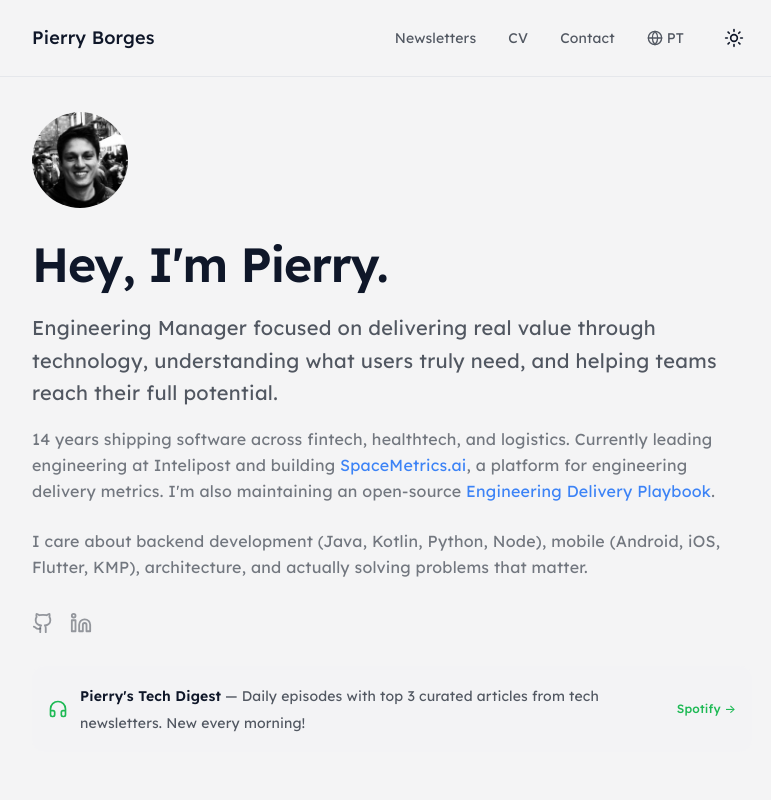
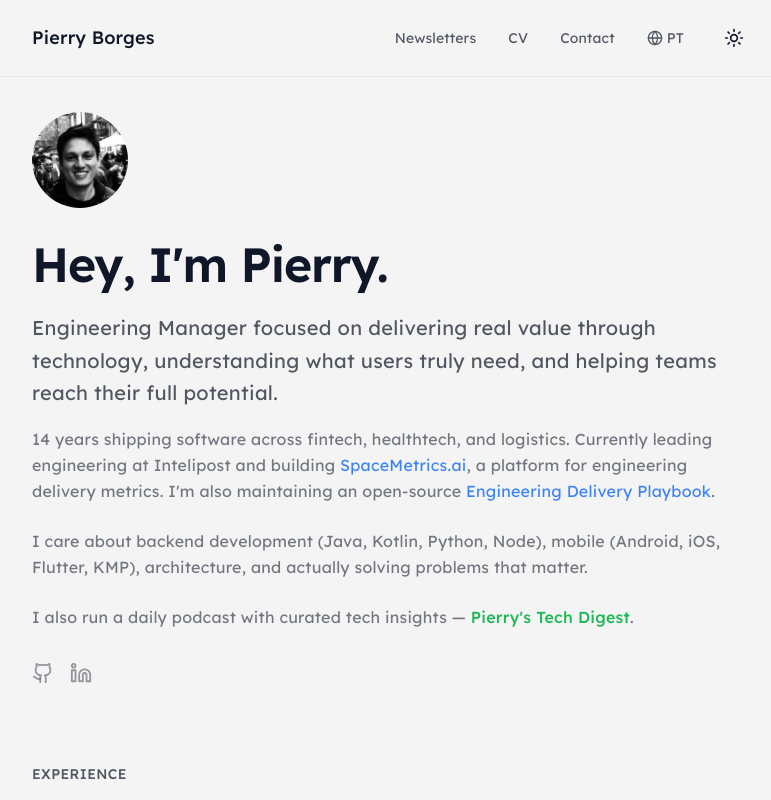
Before and after one commit to Pierry/pierry.github.io, a React (Vite) app: page / in a window 1280 px wide. Shown: the top 800 px of the page, without its empty margins (248-1019 px from the left). Built offline with nearby package versions, Linux system fonts and the light colour scheme.

Commit message:
refactor: integrate podcast mention into intro text

```diff
--- a/src/pages/Index.tsx
+++ b/src/pages/Index.tsx
@@ -121,6 +121,7 @@ const t = {
     heroDescCont: ", a platform for engineering delivery metrics. I'm also maintaining an open-source",
     heroPlaybook: "Engineering Delivery Playbook",
     heroTech: "I care about backend development (Java, Kotlin, Python, Node), mobile (Android, iOS, Flutter, KMP), architecture, and actually solving problems that matter.",
+    heroPodcast: "I also run a daily podcast with curated tech insights —",
     podcastSection: "🎙️ Podcast",
     podcastTitle: "Pierry's Tech Digest",
     podcastDesc: "New episode every day.",
@@ -165,6 +166,7 @@ const t = {
     heroDescCont: ", uma plataforma de métricas de delivery de engenharia. Também mantenho um",
     heroPlaybook: "Engineering Delivery Playbook",
     heroTech: "Curto desenvolvimento backend (Java, Kotlin, Python, Node), mobile (Android, iOS, Flutter, KMP), arquitetura, e resolver problemas que realmente importam.",
+    heroPodcast: "Também tenho um podcast diário com insights de tech curados —",
     podcastSection: "🎙️ Podcast",
     podcastTitle: "Pierry's Tech Digest",
     podcastDesc: "Episódio novo todo dia.",
@@ -373,12 +375,25 @@ const Index = () => {
             .
           </p>
 
-          <p className="text-base text-muted-foreground/80 leading-relaxed mb-8">
+          <p className="text-base text-muted-foreground/80 leading-relaxed mb-6">
             {i18n.heroTech}
           </p>
 
+          <p className="text-base text-muted-foreground/80 leading-relaxed mb-8">
+            {i18n.heroPodcast}{" "}
+            <a
+              href="https://open.spotify.com/show/7IDGFYZNOM6ERjPCRLlrb5"
+              target="_blank"
+              rel="noopener noreferrer"
+              className="text-[#1DB954] hover:underline font-medium"
+            >
+              Pierry's Tech Digest
+            </a>
+            .
+          </p>
+
           {/* Social Links */}
-          <div className="flex items-center space-x-4 mb-8">
+          <div className="flex items-center space-x-4">
             <a
               href="https://github.com/Pierry"
               target="_blank"
@@ -398,23 +413,6 @@ const Index = () => {
               <Linkedin size={22} />
             </a>
           </div>
-
-          {/* Podcast Card - Compact */}
-          <a
-            href="https://open.spotify.com/show/7IDGFYZNOM6ERjPCRLlrb5"
-            target="_blank"
-            rel="noopener noreferrer"
-            className="flex items-center gap-3 p-4 rounded-xl bg-accent/50 hover:bg-accent transition-colors group"
-          >
-            <Headphones size={20} className="text-[#1DB954] flex-shrink-0" />
-            <div className="flex-1 min-w-0">
-              <span className="text-sm font-semibold text-foreground">Pierry's Tech Digest</span>
-              <span className="text-sm text-muted-foreground"> — {i18n.podcastCompact}</span>
-            </div>
-            <span className="text-xs text-[#1DB954] font-medium group-hover:underline flex-shrink-0">
-              Spotify →
-            </span>
-          </a>
         </section>
 
         {/* Experience Section */}
```
Also changed, not shown: 1 other file (tests, documents, lock files or other folders).
